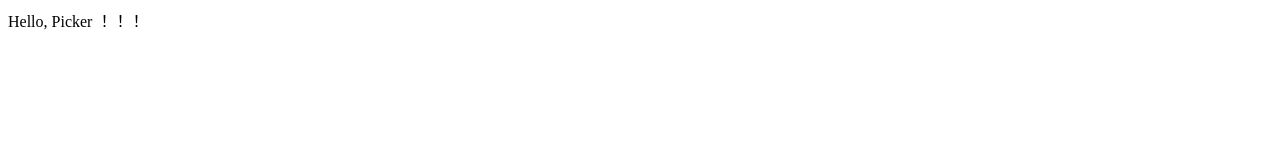
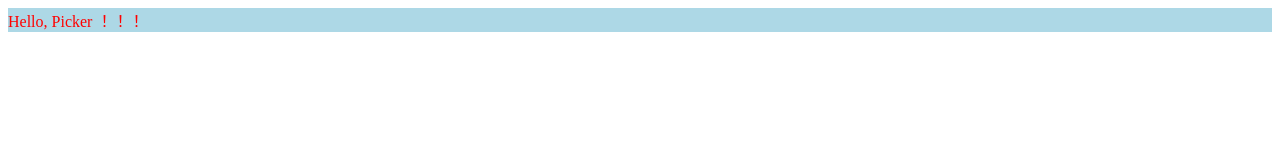
Before and after one commit to Picker666/parcelReactAttempt, a React app: page / in a window 1280 px wide. Built offline with nearby package versions, Linux system fonts and the light colour scheme.

Commit message:
temp commit.

```diff
--- a/index.css
+++ b/index.css
@@ -1,3 +1,6 @@
+div {
+    background-color: lightblue;
+}
 .content {
-    color: orange;
+    color: red;
 }
--- a/index.js
+++ b/index.js
@@ -1,6 +1,6 @@
 import React, { Component } from 'react';
 import ReactDOM from 'react-dom';
-// import './index.css';
+import './index.css';
 
 class HelloWorld extends Component {
     constructor () {
```
Also changed, not shown: 5 other files.
